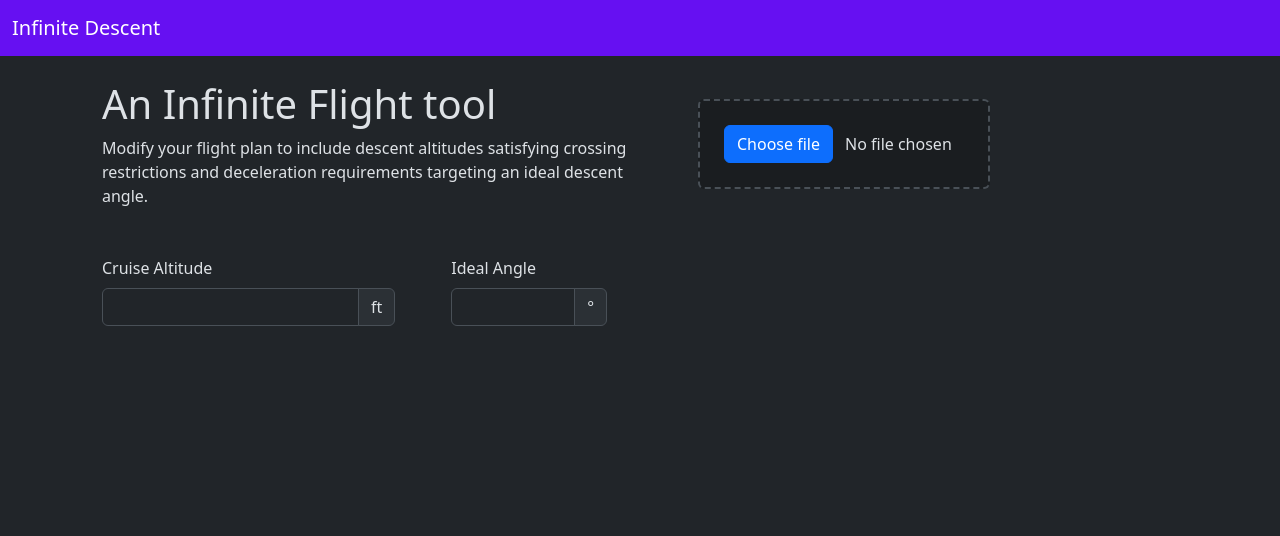
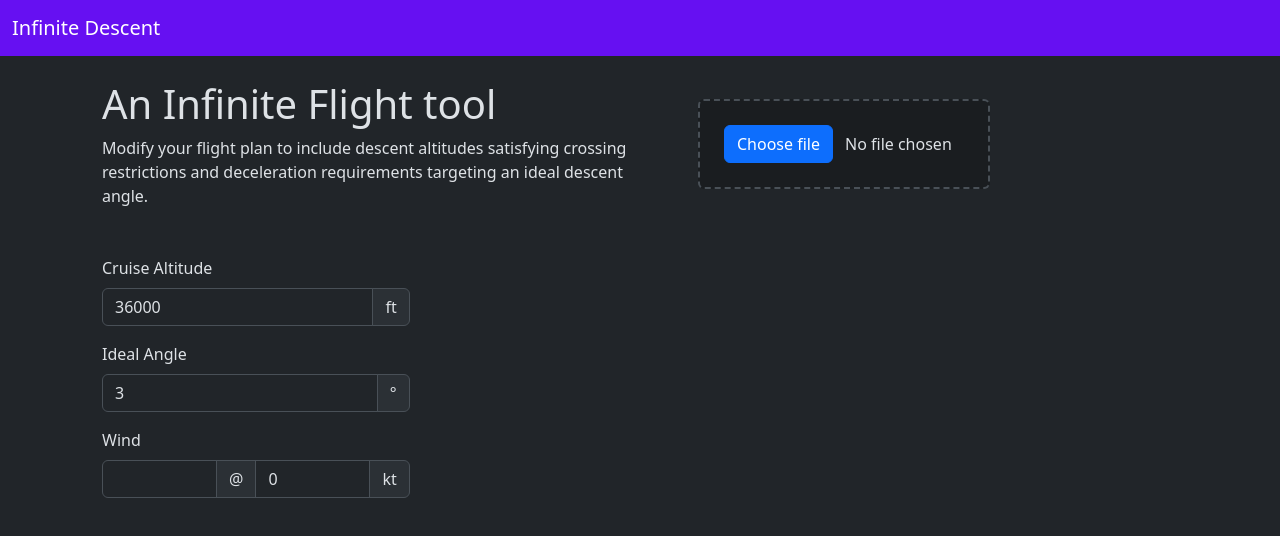
Before and after one commit to AlexNine-99/infinite-descent, a Vue app: page / in a window 1280 px wide. Shown: the top 536 px of the page. Built offline with nearby package versions, Linux system fonts and the light colour scheme.

Commit message:
add wind input

```diff
--- a/eslint.config.ts
+++ b/eslint.config.ts
@@ -8,10 +8,10 @@
 export default defineConfigWithVueTs(
   pluginVue.configs['flat/recommended'],
   vueTsConfigs.recommendedTypeChecked,
-  pluginStylistic.configs['recommended'],
+  pluginStylistic.configs.recommended,
   {
     rules: {
-      'stylistic/arrow-parens': 'error',
+      '@stylistic/arrow-parens': 'error',
     },
   },
   {
@@ -25,5 +25,4 @@
       'vue/require-default-prop': 'off',
     },
   },
-
 )
--- a/src/App.vue
+++ b/src/App.vue
@@ -30,29 +30,49 @@
   </div>
   <div class="row row-cols-auto">
     <div class="col m-3">
+      <div class="mb-3">
         <label class="form-label">Cruise Altitude</label>
         <div class="input-group">
           <InputNumber
             :min="0"
             :step="100"
-          :default-val="36000"
+            :default="36000"
           />
           <span class="input-group-text">ft</span>
         </div>
       </div>
-    <div class="col m-3">
+      <div class="mb-3">
         <label class="form-label">Ideal Angle</label>
         <div class="input-group">
           <InputNumber
-          :default-val="3"
             :min="0"
             :max="90"
             :step=".5"
+            :default="3"
             :exclusive-min="true"
             :exclusive-max="true"
           />
           <span class="input-group-text">&deg;</span>
         </div>
+      </div>
+      <div class="mb-3">
+        <label class="form-label">Wind</label>
+        <div class="input-group">
+          <InputNumber
+            :min="0"
+            :max="360"
+          />
+          <span class="input-group-text">@</span>
+          <InputNumber
+            :min="0"
+            :max="200"
+            :step="1"
+            :default="0"
+          />
+          <span class="input-group-text">kt</span>
+        </div>
+      </div>
+      <div class="col m-3" />
     </div>
   </div>
 </div>
```
Lines whose indentation alone changed are shown as unchanged.
